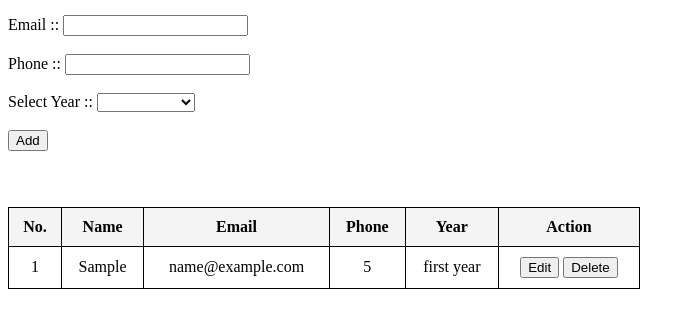
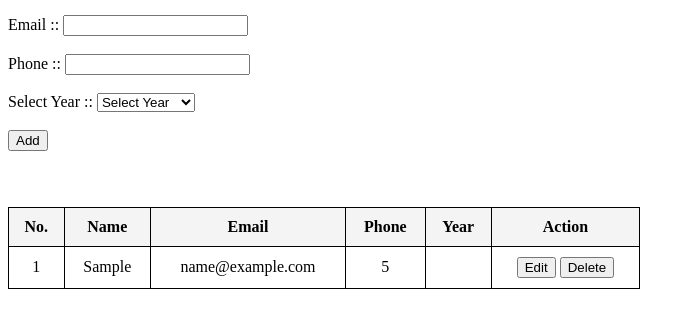
Before and after one commit to iamyeaung/iamyeaung.github.io, a plain HTML site: page jQuery/student_lists.html in a window 1280 px wide. Both pictures are taken after typing "Sample", "name@example.com", "5" into the empty fields and a click on the button "Add". Shown: the part 104-432 px from the top of the page, without its empty margins (0-695 px from the left). Drawn offline with Linux system fonts and the light colour scheme.

Commit message:
update validation

```diff
--- a/jQuery/student_lists.html
+++ b/jQuery/student_lists.html
@@ -33,6 +33,7 @@
 
     <label for="year">Select Year :: </label>
     <select name="year" id="year">
+        <option value="">Select Year</option>
         <option value="first year">First Year</option>
         <option value="second year">Second Year</option>
         <option value="third year">Third Year</option>
@@ -66,8 +67,7 @@
             $('#add-button').click(function(){
                 //input validation
                 if($('#name').val() == '' || $('#email').val() == '' || $('#phone').val() == '' || $('#year').val() == ''){
-                    aleart('Please fill all the fields');
-                    return;
+                    alert('Please fill all the fields');
                 }
                 //Increment student count
                 studentCount ++;
```
